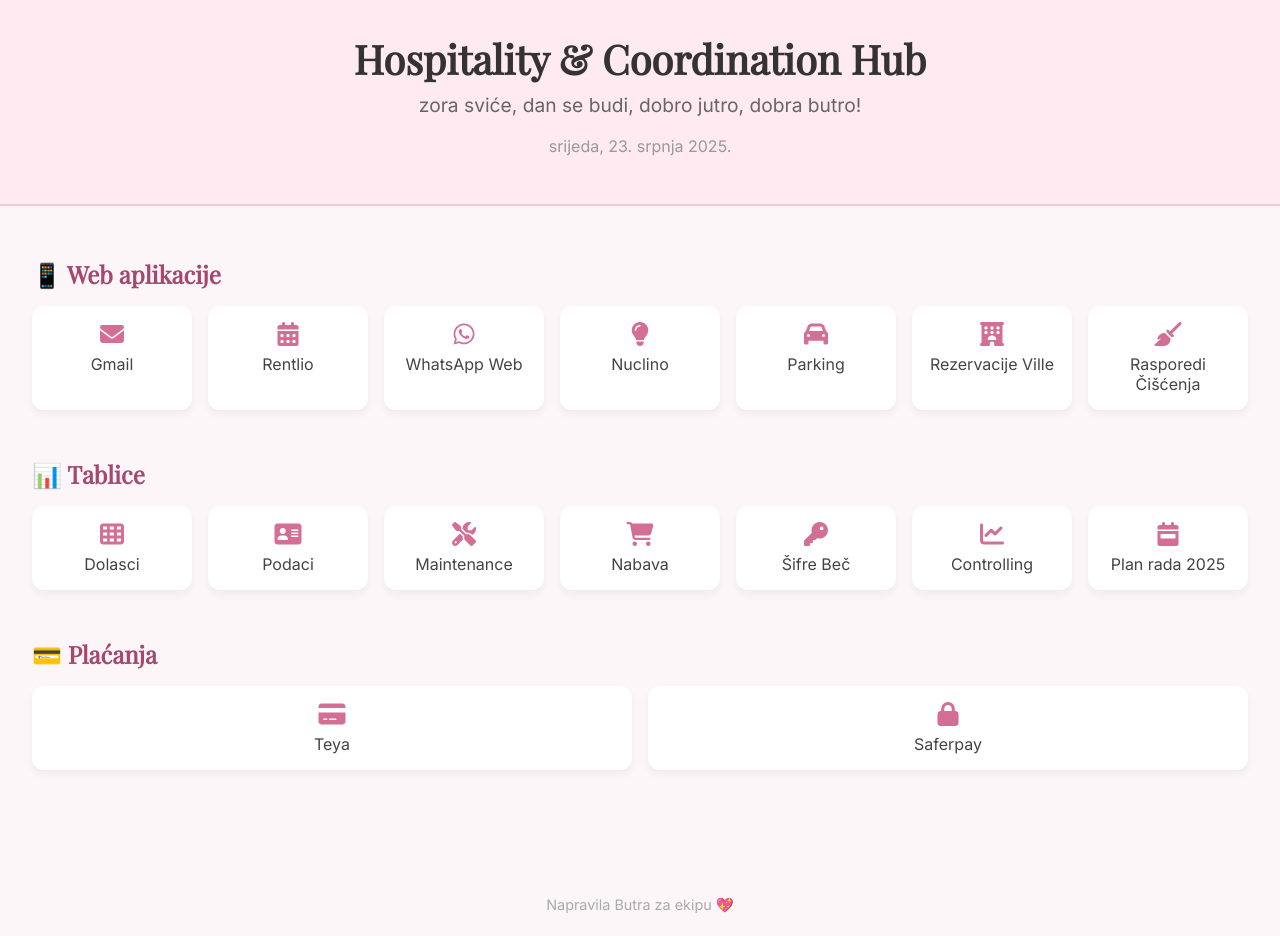
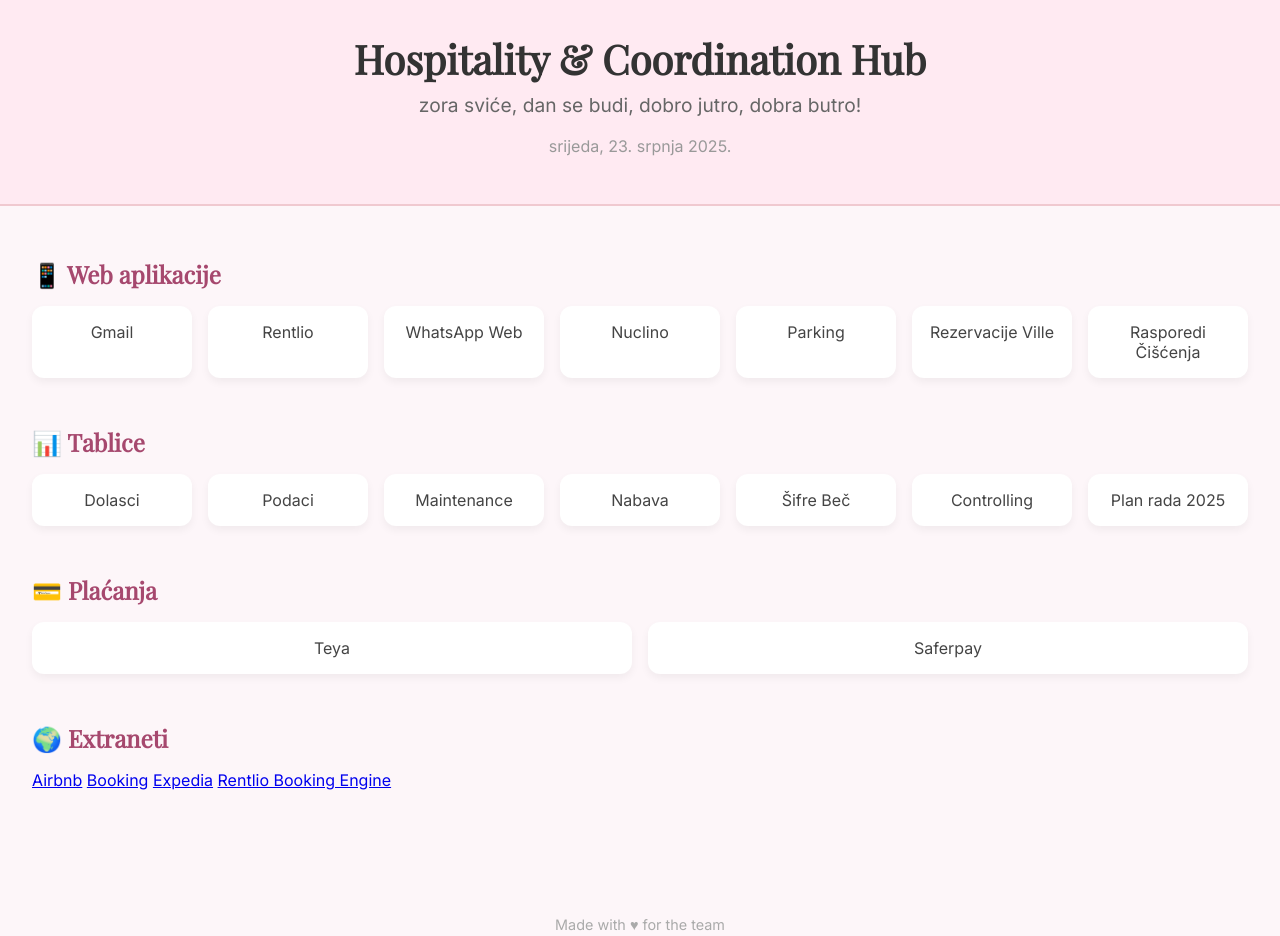
Before and after one commit to Beba2508/HospitalityHub, a plain HTML site: page index.html in a window 1280 px wide. Drawn offline with nearby package versions, Linux system fonts and the light colour scheme.

Commit message:
Update index.html

```diff
--- a/index.html
+++ b/index.html
@@ -4,57 +4,73 @@
   <meta charset="UTF-8" />
   <meta name="viewport" content="width=device-width, initial-scale=1.0" />
   <title>Hospitality & Coordination Hub</title>
+
+  <!-- Fonts -->
+  <link rel="preconnect" href="https://fonts.googleapis.com" />
+  <link href="https://fonts.googleapis.com/css2?family=Playfair+Display&family=Inter&display=swap" rel="stylesheet" />
+
+  <!-- Font Awesome -->
+  <script src="https://kit.fontawesome.com/93a76cab6e.js" crossorigin="anonymous"></script>
+
+  <!-- Styles & Script -->
   <link rel="stylesheet" href="style.css" />
   <script defer src="script.js"></script>
-  <link rel="preconnect" href="https://fonts.googleapis.com" />
-  <link rel="stylesheet" href="https://fonts.googleapis.com/css2?family=Playfair+Display&family=Inter&display=swap" />
-  <script src="https://kit.fontawesome.com/93a76cab6e.js" crossorigin="anonymous"></script>
 </head>
 <body>
-  <header>
+  <header class="hero">
     <h1>Hospitality & Coordination Hub</h1>
     <p class="subtitle">zora sviće, dan se budi, dobro jutro, dobra butro!</p>
     <p id="date" class="date"></p>
   </header>
 
-  <main>
+  <main class="main-content">
     <section>
       <h2>📱 Web aplikacije</h2>
       <div class="card-grid">
-        <a href="#" class="card"><i class="fa-solid fa-envelope"></i> Gmail</a>
-        <a href="#" class="card"><i class="fa-solid fa-calendar-days"></i> Rentlio</a>
-        <a href="#" class="card"><i class="fa-brands fa-whatsapp"></i> WhatsApp Web</a>
-        <a href="#" class="card"><i class="fa-solid fa-lightbulb"></i> Nuclino</a>
-        <a href="#" class="card"><i class="fa-solid fa-car"></i> Parking</a>
-        <a href="#" class="card"><i class="fa-solid fa-hotel"></i> Rezervacije Ville</a>
-        <a href="#" class="card"><i class="fa-solid fa-broom"></i> Rasporedi Čišćenja</a>
+        <a href="#" class="card">Gmail</a>
+        <a href="#" class="card">Rentlio</a>
+        <a href="#" class="card">WhatsApp Web</a>
+        <a href="#" class="card">Nuclino</a>
+        <a href="#" class="card">Parking</a>
+        <a href="#" class="card">Rezervacije Ville</a>
+        <a href="#" class="card">Rasporedi Čišćenja</a>
       </div>
     </section>
 
     <section>
       <h2>📊 Tablice</h2>
       <div class="card-grid">
-        <a href="#" class="card"><i class="fa-solid fa-table-cells"></i> Dolasci</a>
-        <a href="#" class="card"><i class="fa-solid fa-address-card"></i> Podaci</a>
-        <a href="#" class="card"><i class="fa-solid fa-screwdriver-wrench"></i> Maintenance</a>
-        <a href="#" class="card"><i class="fa-solid fa-cart-shopping"></i> Nabava</a>
-        <a href="#" class="card"><i class="fa-solid fa-key"></i> Šifre Beč</a>
-        <a href="#" class="card"><i class="fa-solid fa-chart-line"></i> Controlling</a>
-        <a href="#" class="card"><i class="fa-solid fa-calendar-week"></i> Plan rada 2025</a>
+        <a href="#" class="card">Dolasci</a>
+        <a href="#" class="card">Podaci</a>
+        <a href="#" class="card">Maintenance</a>
+        <a href="#" class="card">Nabava</a>
+        <a href="#" class="card">Šifre Beč</a>
+        <a href="#" class="card">Controlling</a>
+        <a href="#" class="card">Plan rada 2025</a>
       </div>
     </section>
 
     <section>
       <h2>💳 Plaćanja</h2>
       <div class="card-grid">
-        <a href="#" class="card"><i class="fa-solid fa-credit-card"></i> Teya</a>
-        <a href="#" class="card"><i class="fa-solid fa-lock"></i> Saferpay</a>
+        <a href="#" class="card">Teya</a>
+        <a href="#" class="card">Saferpay</a>
+      </div>
+    </section>
+
+    <section>
+      <h2>🌍 Extraneti</h2>
+      <div class="button-group">
+        <a href="#" class="extranet-btn">Airbnb</a>
+        <a href="#" class="extranet-btn">Booking</a>
+        <a href="#" class="extranet-btn">Expedia</a>
+        <a href="#" class="extranet-btn">Rentlio Booking Engine</a>
       </div>
     </section>
   </main>
 
   <footer>
-    <p>Napravila Butra za ekipu 💖</p>
+    <p>Made with ♥ for the team</p>
   </footer>
 </body>
 </html>
```
